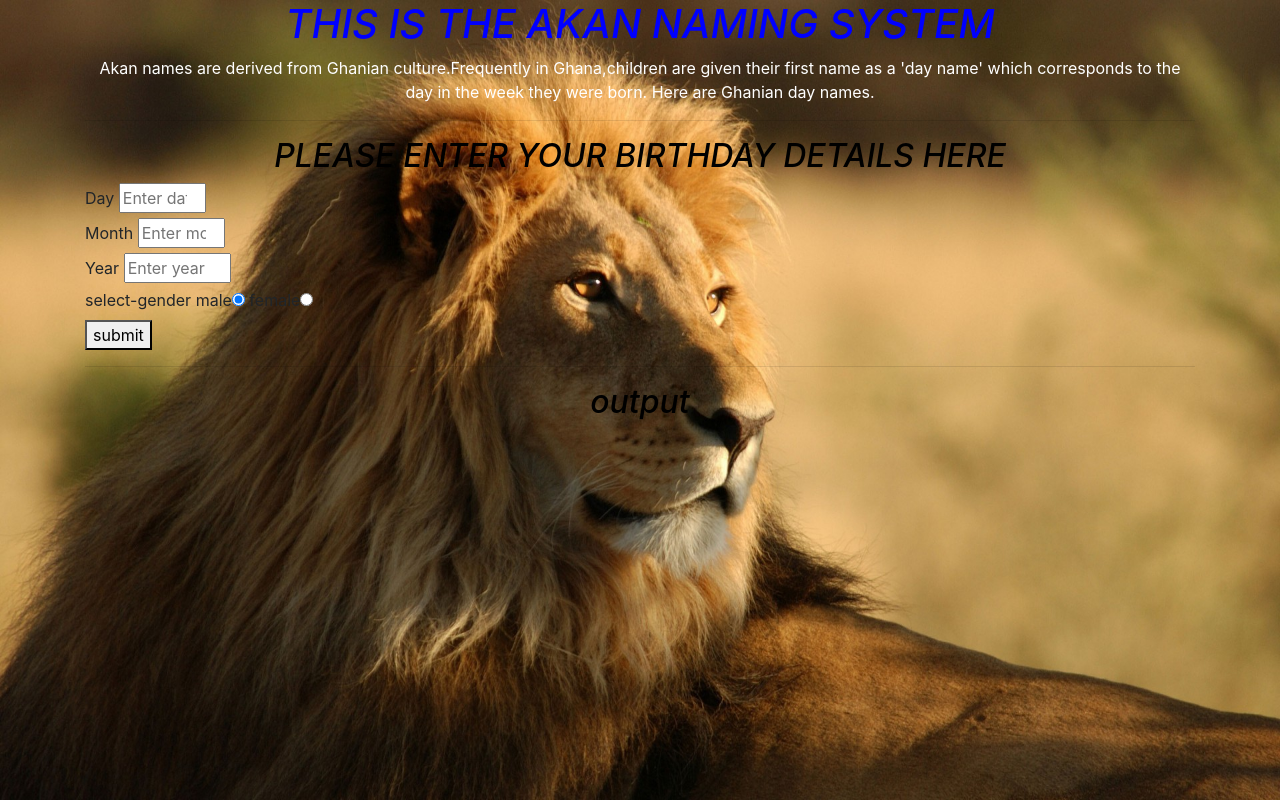
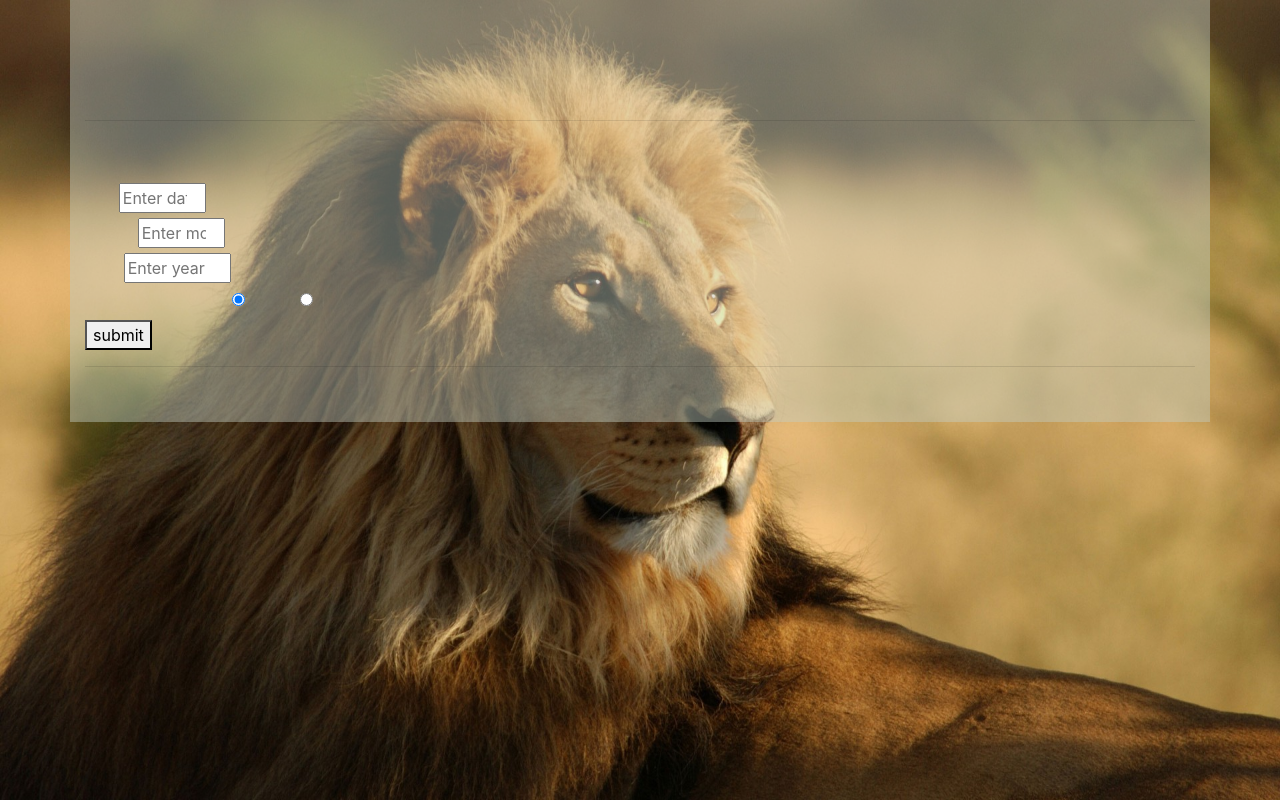
Before and after one commit to don55odhiambo/akan-name-ip2, a plain HTML site: page index.html in a window 1280 px wide. Drawn offline with nearby package versions, Linux system fonts and the light colour scheme; files whose address does not match are found by name.

Commit message:
added background image and made color changes

```diff
--- a/style.css
+++ b/style.css
@@ -1,30 +1,11 @@
-h1
-{
-    color:blue ;
-    font-style: italic;
-    text-align: center;
-}
-p
-{
-    color: white;
-    font-style: initial;
-    text-align: center;
-}
-h2
-{
-    color:black;
-    font-style: oblique;
-    text-align:center ;
-}
 body{
-    background-image: url(/home/don/Downloads/lion-wild-cat-south-africa-wallpaper-animals-desktop-hd-background-wallpapers-free-amazing-cool-tablet-smart-phone-high-definition-1920x1200.jpg);
+    background-image: url(images/lion-wild-cat-south-africa-wallpaper-animals-desktop-hd-background-wallpapers-free-amazing-cool-tablet-smart-phone-high-definition-1920x1200.jpg);
     background-size: cover;
     background-repeat: no-repeat;
 
 }
-h3
-{
-    color: green;
-    text-align: unset;
-    font-style: italic;
+
+.container{
+    background-color: rgba(195, 206, 195, 0.445);
+    color: transparent;
 }
```
